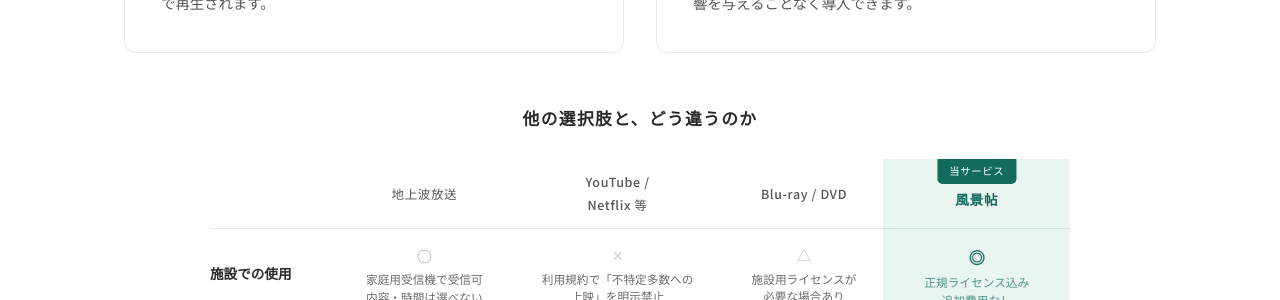
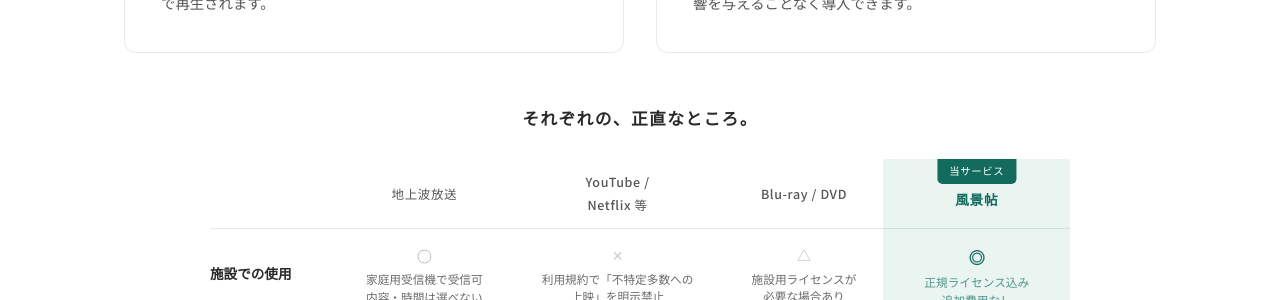
Before and after one commit to dr836gnypeq-ctrl/fukeichou-site, a Jekyll site: the page built from index.html, in a window 1280 px wide and 900 px high, scrolled down 2263 px. Shown: the part 150-450 px from the top of the window. Built offline with Jekyll 4.4.1, drawn with Linux system fonts in a browser that asks for light colours.

Commit message:
update caption and remove table hover effect

```diff
--- a/assets/css/style.css
+++ b/assets/css/style.css
@@ -201,9 +201,8 @@ nav a:hover{color:var(--ink);background:rgba(0,0,0,.04)}
 .comp-th-label{padding:12px 0;font-family:var(--serif);font-size:.8rem;font-weight:600;color:var(--ink);border-bottom:1px solid var(--border);min-width:110px}
 .comp-th-ours{font-family:var(--serif);font-size:.85rem;font-weight:700;color:var(--moss);background:#eaf4f1;border-bottom:1px solid rgba(19,107,94,.2);position:relative;padding-top:26px}
 .comp-ours-badge{position:absolute;top:0;left:50%;transform:translateX(-50%);background:var(--moss);color:#fff;font-size:.65rem;font-weight:500;letter-spacing:.06em;padding:3px 12px;border-radius:0 0 5px 5px;white-space:nowrap;font-family:var(--sans)}
-.comp-table tbody tr{border-bottom:1px solid var(--border);transition:background .15s}
+.comp-table tbody tr{border-bottom:1px solid var(--border)}
 .comp-table tbody tr:last-child{border-bottom:none}
-.comp-table tbody tr:hover{background:var(--paper-warm)}
 .comp-td{padding:14px 16px;font-size:.82rem;color:var(--ink-light);text-align:center;vertical-align:top;line-height:1.5}
 .comp-td-label{padding:14px 0;font-family:var(--serif);font-size:.85rem;font-weight:600;color:var(--ink);text-align:left;vertical-align:middle}
 .comp-td-ours{background:#eaf4f1;color:var(--ink)}
--- a/index.html
+++ b/index.html
@@ -93,7 +93,7 @@ description: クリニック・介護施設向け 4K実写風景映像のサブ
 
 <!-- 比較表 -->
 <div class="comp-table-outer reveal" style="margin-top:52px">
-  <p class="comp-table-caption">他の選択肢と、どう違うのか</p>
+  <p class="comp-table-caption">それぞれの、正直なところ。</p>
   <div class="comp-table-scroll">
     <table class="comp-table">
       <thead>
```
